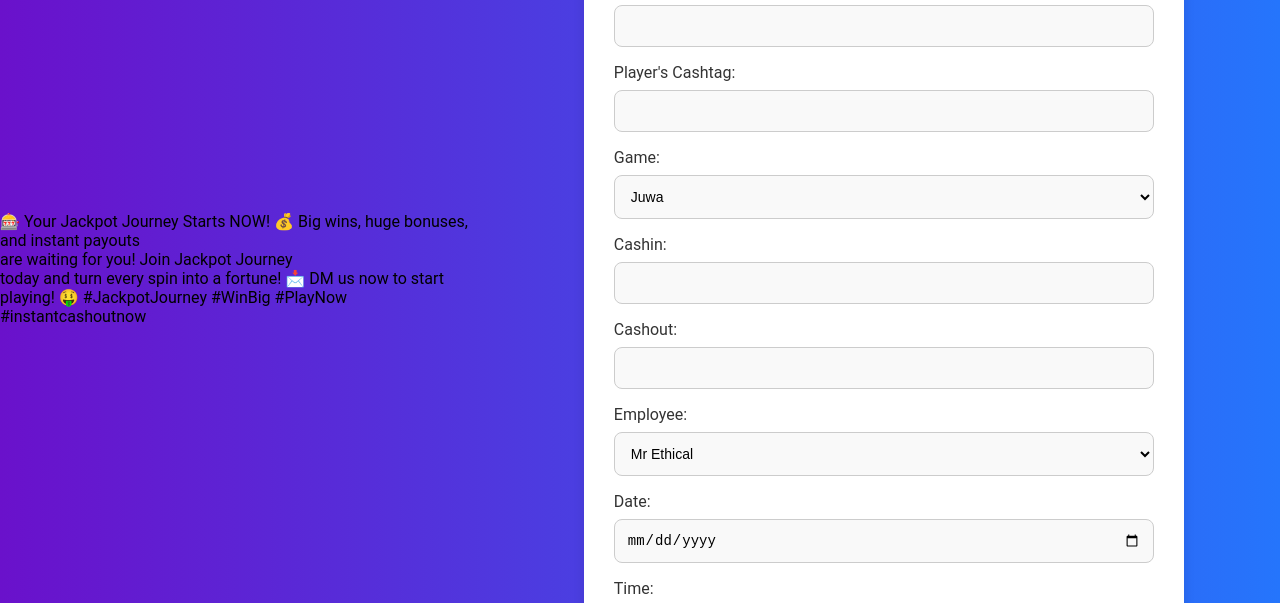
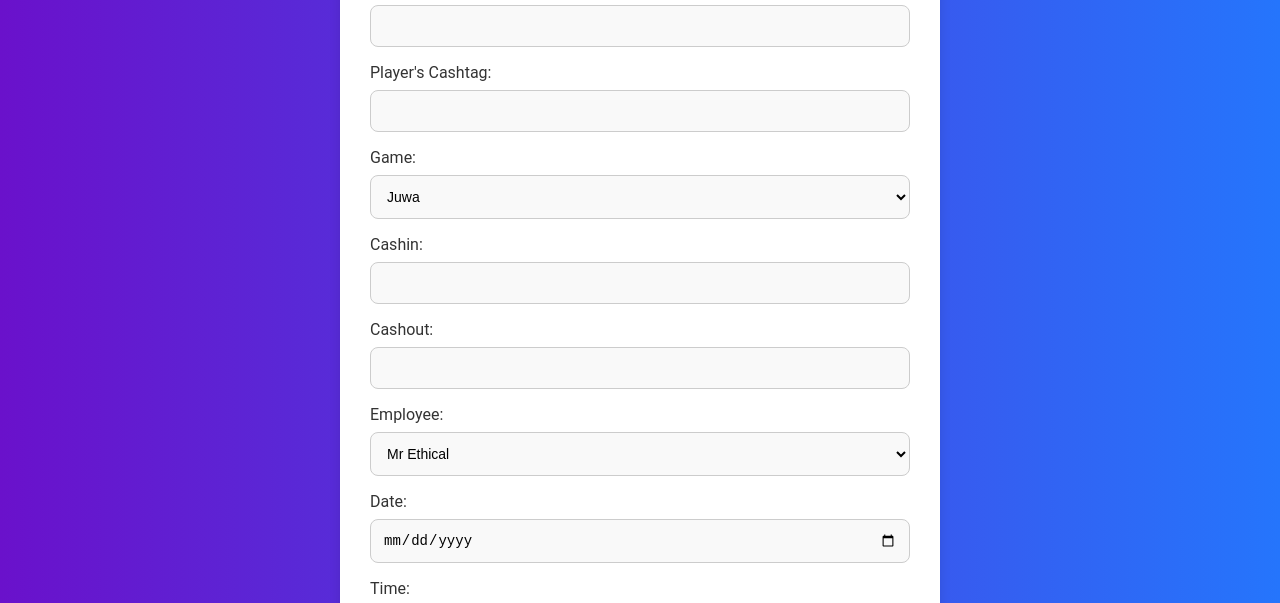
Before and after one commit to zu38/gr, a plain HTML site: page index.html in a window 1280 px wide. Shown: the part 131-734 px from the top of the page. Drawn offline with Linux system fonts and the light colour scheme.

Commit message:
Update index.html

```diff
--- a/index.html
+++ b/index.html
@@ -7,14 +7,7 @@
     <link rel="stylesheet" href="styles.css"> <!-- Link to external CSS file -->
 </head>
 <body>
-    <p>🎰 Your Jackpot Journey Starts NOW! 💰
-Big wins, huge bonuses, and instant payouts <br>
-        are waiting for you! Join Jackpot Journey<br>
-        today and turn every spin into a fortune!
 
-📩 DM us now to start playing! 🤑
-
-#JackpotJourney #WinBig #PlayNow #instantcashoutnow</p>
     <div class="form-wrapper">
         <div class="form-container" id="form-container">
             <h1>Player Info Form</h1>
```
